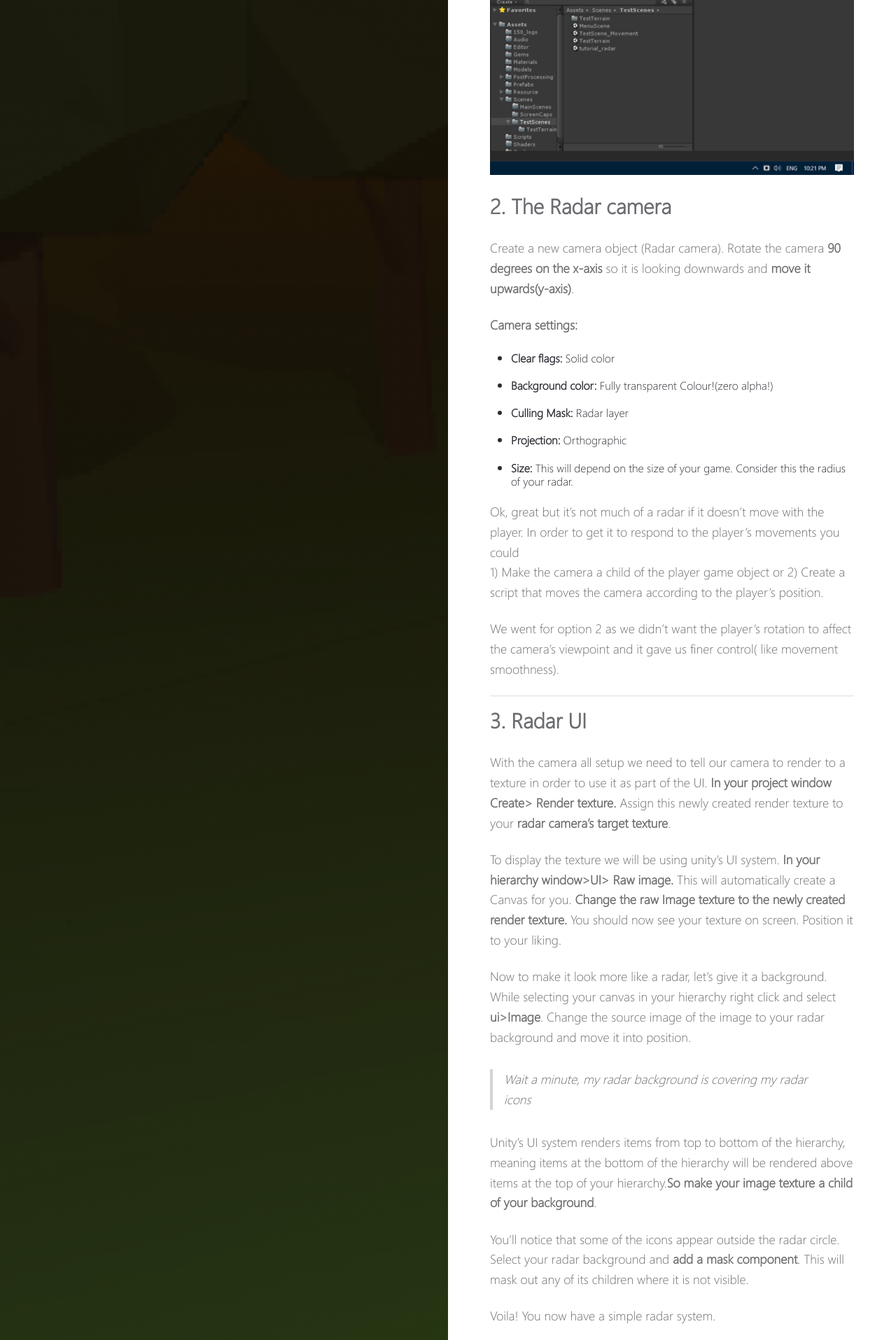
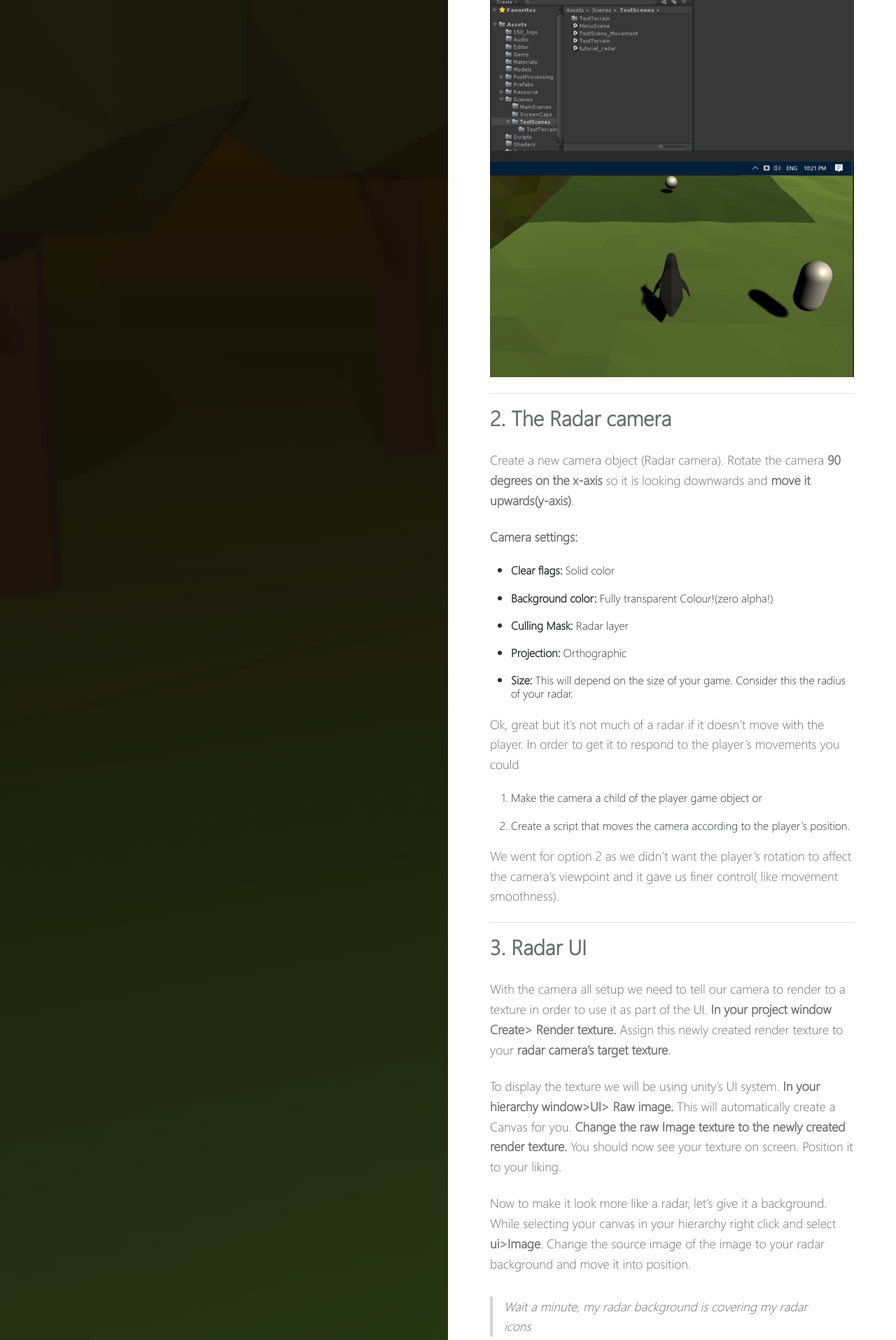
Before and after one commit to lulitd/can-150, a Jekyll site: the page built from docs/_posts/2017-04-21-dev-log-radar-tut.md, in a window 1280 px wide. Shown: the part 2459-4374 px from the top of the page at 70% size. Built offline with Jekyll 4.4.1, drawn with Linux system fonts in a browser that asks for light colours.

Commit message:
testing image alignment

```diff
--- a/docs/_posts/2017-04-21-dev-log-radar-tut.md
+++ b/docs/_posts/2017-04-21-dev-log-radar-tut.md
@@ -44,10 +44,17 @@
 Now that all the radar icons are on the same layer, we can tell our main camera not to render them.  Select your main camera and in the inspector in the drop down menu for **culling mask uncheck the radar layer**. And like magic, the sprites have vanished.
 
 ![LayerMagic]({{ site.url}}/images/posts/radar/4_layers.gif)
+![ResultsOfUsingLayers]({{ site.url}}/images/posts/radar/5_layer_result.png)
+
 ----
 ## 2. The Radar camera
 
 Create a new camera object (Radar camera). Rotate the camera **90 degrees on the x-axis** so it is looking downwards and **move it upwards(y-axis)**.
+
+
+<figure style="width: 300px" class="align-right">
+  <img src=" {site.url} images/posts/radar/6_camera_settings.png" alt="">
+</figure>
 
 **Camera settings:**
 * __Clear flags:__  Solid color
@@ -57,8 +64,8 @@
 * __Size:__ This will depend on the size of your game. Consider this the radius of your radar.
 
 Ok, great but it's not much of a radar if it doesn’t move with the player. In order to get it to respond to the player’s movements you could
-1) Make the camera a child of the player game object or
-2) Create a script that moves the camera according to the player’s position.
+1. Make the camera a child of the player game object or
+2. Create a script that moves the camera according to the player’s position.
 
 We went for option 2 as we didn’t want the player’s rotation to affect the camera’s viewpoint and it gave us finer control( like movement smoothness).
 
```
